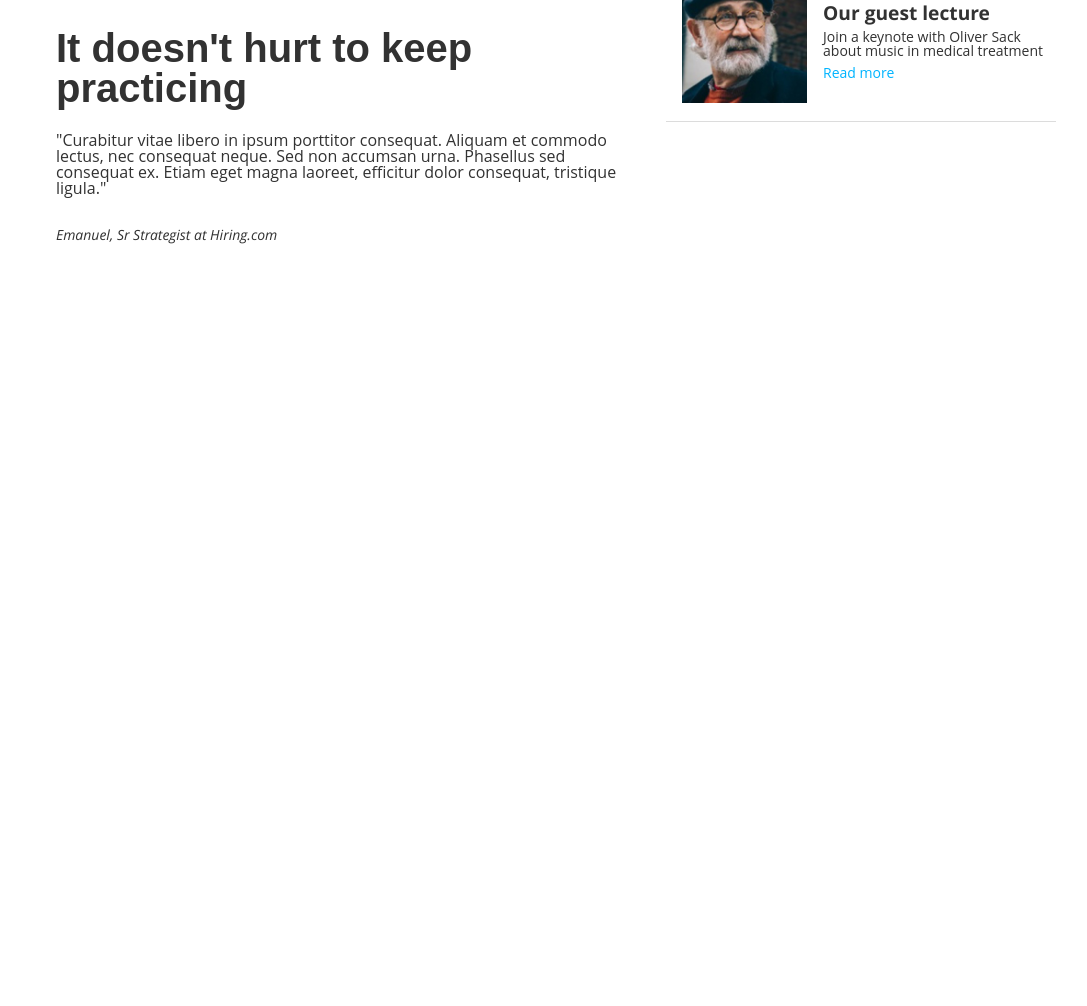
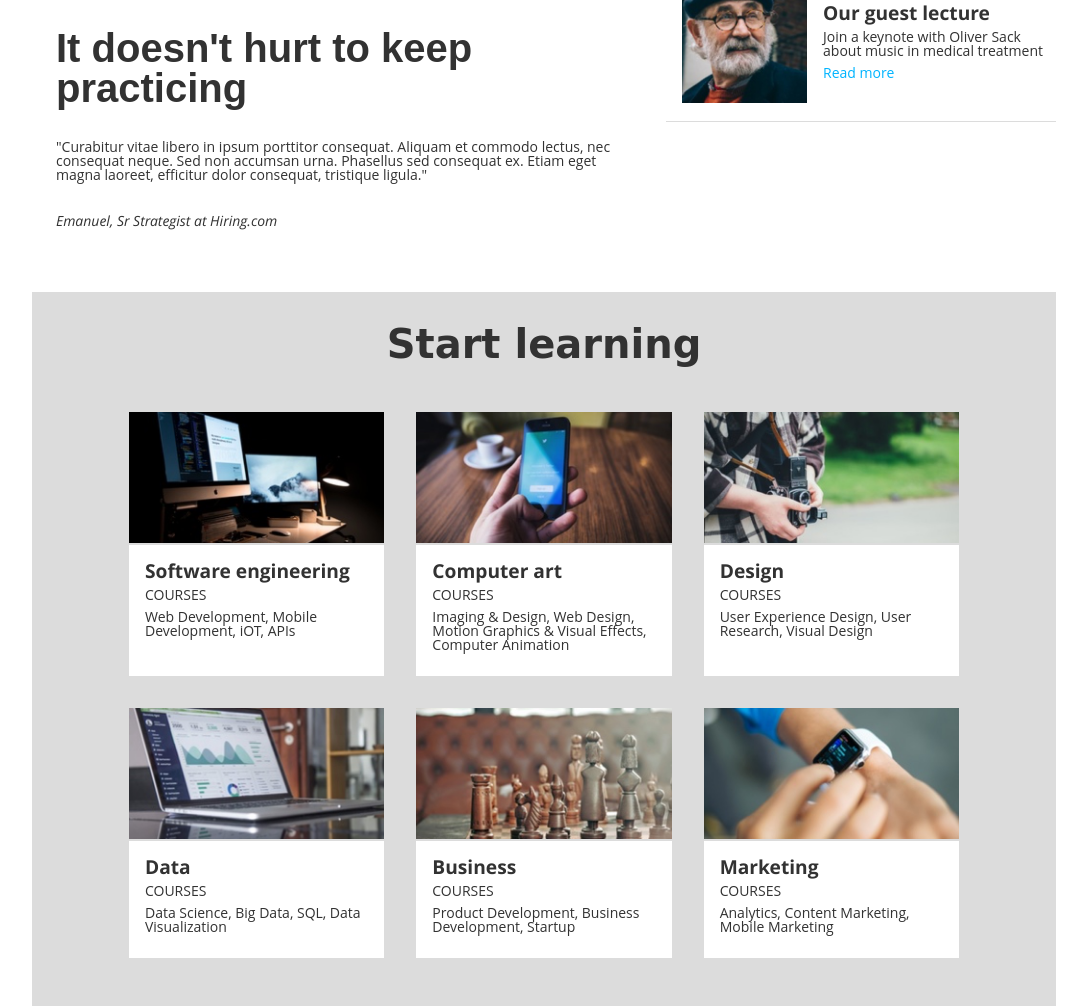
Before and after one commit to goz2306/ColmarAcademy, a plain HTML site: page index.html in a window 1280 px wide. Shown: the part 922-1928 px from the top of the page, without its empty margins (96-1183 px from the left). Before the commit the page ends 1228 px from the top, so only its background shows below. Drawn offline with Linux system fonts and the light colour scheme; a web font is replaced by a local one.

Commit message:
learning section added - with header, banner and news section

```diff
--- a/index.html
+++ b/index.html
@@ -35,7 +35,7 @@
       </div>
     </header>
 
-    <div class="banner">
+    <div class="banner section">
       <div class="container">
         <div class="highlight">
           <div class="primary-image-content">
@@ -52,7 +52,7 @@
       </div>
     </div>
 
-    <div class="news">
+    <div class="news section">
       <div class="container">
         <div class="highlight">
           <div class="primary-image-content">
@@ -99,6 +99,77 @@
       </div>
     </div>
 
+    <div class="learning section">
+      <div class="container">
+        <div class="title">
+          <h1>Start learning</h1>
+        </div>
+        <div class="course-menu">
+          <div class="course">
+            <div class="image-content">
+              <img src="resources\images\course-software.jpg">
+            </div>
+            <div class="text-content">
+              <h3>Software engineering</h3>
+              <p class="uppercase">Courses</p>
+              <p>Web Development, Mobile Development, iOT, APIs</p>
+            </div>
+          </div>
+          <div class="course">
+            <div class="image-content">
+              <img src="resources\images\course-computer-art.jpg">
+            </div>
+            <div class="text-content">
+              <h3>Computer art</h3>
+              <p class="uppercase">Courses</p>
+              <p>Imaging &amp; Design, Web Design, Motion Graphics &amp; Visual Effects, Computer Animation</p>
+            </div>
+          </div>
+          <div class="course">
+            <div class="image-content">
+              <img src="resources\images\course-design.jpg">
+            </div>
+            <div class="text-content">
+              <h3>Design</h3>
+              <p class="uppercase">Courses</p>
+              <p>User Experience Design, User Research, Visual Design</p>
+            </div>
+          </div>
+          <div class="course">
+            <div class="image-content">
+              <img src="resources\images\course-data.jpg">
+            </div>
+            <div class="text-content">
+              <h3>Data</h3>
+              <p class="uppercase">Courses</p>
+              <p>Data Science, Big Data, SQL, Data Visualization</p>
+            </div>
+          </div>
+          <div class="course">
+            <div class="image-content">
+              <img src="resources\images\course-business.jpg">
+            </div>
+            <div class="text-content">
+              <h3>Business</h3>
+              <p class="uppercase">Courses</p>
+              <p>Product Development, Business Development, Startup</p>
+            </div>
+          </div>
+          <div class="course">
+            <div class="image-content">
+              <img src="resources\images\course-marketing.jpg">
+            </div>
+            <div class="text-content">
+              <h3>Marketing</h3>
+              <p class="uppercase">Courses</p>
+              <p>Analytics, Content Marketing, Mobile Marketing</p>
+            </div>
+          </div>
+        </div>
+      </div>
+    </div>
+
+
 
 
 
--- a/resources/css/style.css
+++ b/resources/css/style.css
@@ -63,6 +63,11 @@ h1{
 }
 h3{
   font-size: 1.2rem;
+  font-weight: bold;
+}
+p{
+  font-size: .875rem;
+  padding-top: 8px;
 }
 header{
   display: flex;
@@ -74,6 +79,9 @@ header{
   width: 100%;
   z-index: 1;
   background-color: rgb(255, 255, 255);
+}
+.uppercase{
+  text-transform: uppercase;
 }
 .container{
   width: 1024px;
@@ -119,10 +127,17 @@ header{
 .reduced-nav{
   display: none;
 }
+.section{
+  display: flex;
+  justify-content: center;
+}
+.text-content{
+  display: flex;
+  justify-content: center;
+  flex-direction: column;
+}
 .banner{
-  display: flex;
   margin-top: 64px;
-  justify-content: center;
 }
 .banner .container{
   background-color: rgb(220, 220, 220);
@@ -138,15 +153,14 @@ header{
   width: 100%;
 }
 .banner .text-content{
-  display: flex;
-  justify-content: center;
-  align-items: center;
-  flex-direction: column;
   width: 40%;
   margin: auto;
 }
 .banner h1{
   font-size: 3rem;
+}
+.banner h3{
+  font-weight: normal;
 }
 .start-button{
   width: 70%;
@@ -161,15 +175,11 @@ header{
   background-color: rgb(255, 255, 255);
   transition: all 400ms ease;
 }
-.news{
+.section{
   display: flex;
   justify-content: center;
 }
 .highlight .text-content{
-  display: flex;
-  flex-direction: column;
-  justify-content: center;
-
   margin-bottom: 32px;
 }
 .quoted{
@@ -181,9 +191,6 @@ header{
   display: flex;
   flex-direction: column;
   width: 40%;
-}
-.news-menu h3{
-  font-weight: bold;
 }
 .news-bit{
   display: flex;
@@ -201,19 +208,43 @@ header{
 .news-bit .text-content{
   width: 65%;
 }
-.news-bit p{
-  font-size: .875rem;
-  padding-top: 8px;
-}
 .news-bit a{
   color: rgb(0, 180, 255);
 }
 .news-bit:hover{
   background-color: rgb(220, 220, 220);
   transition: all 400ms ease;
-
 }
 .news-bit a:hover{
   font-weight: bold;
   transition: all 400ms ease;
 }
+.learning .container{
+  flex-direction: column;
+  align-items: center;
+  background-color: rgb(220, 220, 220);
+}
+.title h1{
+  font-family: "Pacifico", cursive;
+  margin-bottom: 32px;
+  padding: 0;
+}
+.course-menu{
+  display: flex;
+  flex-wrap: wrap;
+  padding: 0 56px;
+  justify-content: center;
+  margin-bottom: 32px;
+}
+.course{
+  display: flex;
+  flex-direction: column;
+  width: 28%;
+  padding: 16px;
+}
+.course .text-content{
+  padding: 16px 16px 24px 16px;
+  background-color: rgb(255, 255, 255);
+  height: 100%;
+  justify-content: normal;
+}
```
